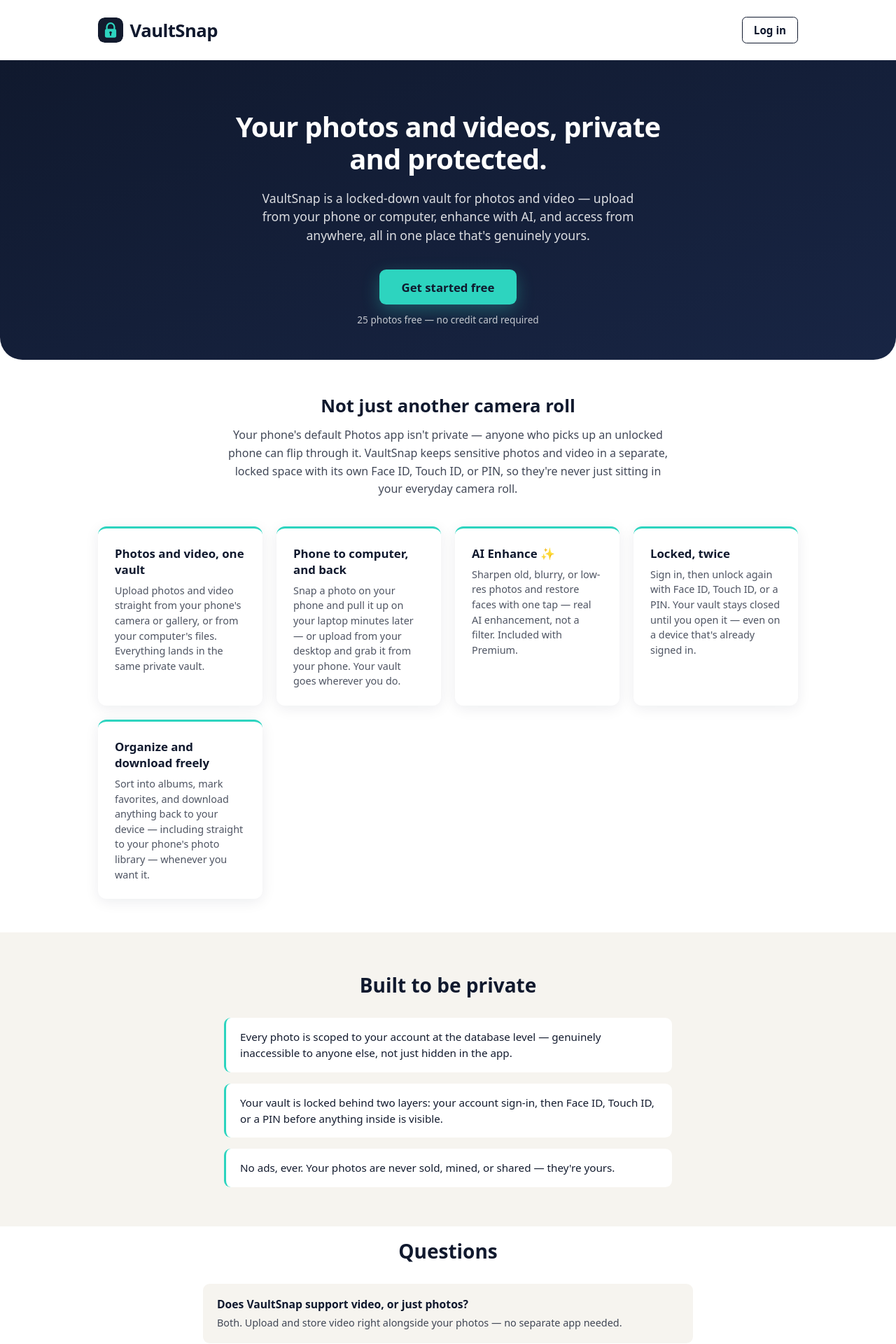
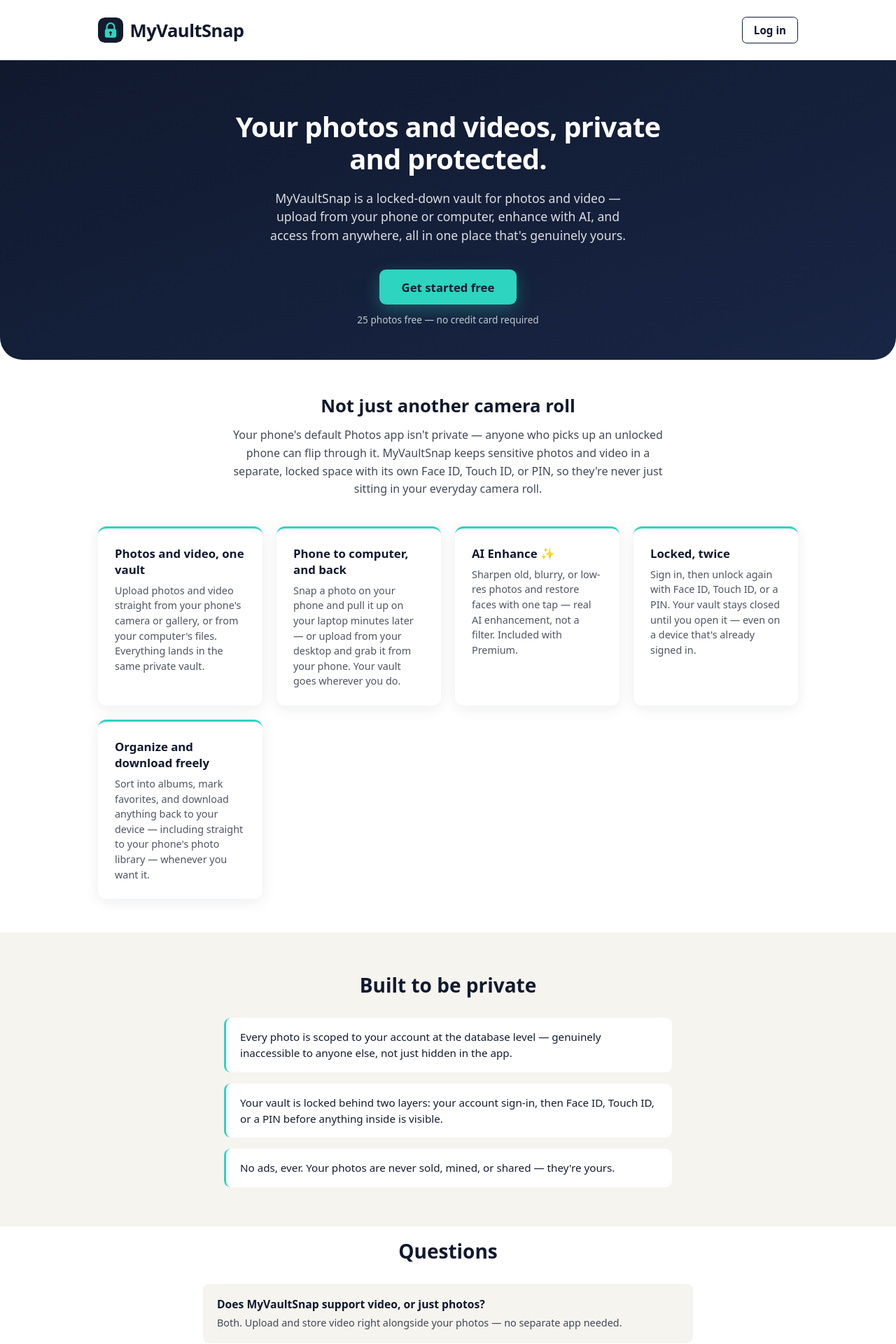
Before and after one commit to garygatewood-dev/vaultsnap, a React (Vite) app: page / in a window 1280 px wide. Shown: the top 1920 px of the page at 70% size. Built offline with nearby package versions, Linux system fonts and the light colour scheme; no server answers.

Commit message:
Rename app to MyVaultSnap across user-facing text

```diff
--- a/index.html
+++ b/index.html
@@ -3,12 +3,12 @@
   <head>
     <meta charset="UTF-8" />
     <meta name="viewport" content="width=device-width, initial-scale=1.0" />
-    <title>VaultSnap — Your Private Photo Vault</title>
+    <title>MyVaultSnap — Your Private Photo Vault</title>
     <meta
       name="description"
-      content="VaultSnap is a locked, private photo vault with albums, favorites, and AI-powered photo enhancement. Start free with 25 photos."
+      content="MyVaultSnap is a locked, private photo vault with albums, favorites, and AI-powered photo enhancement. Start free with 25 photos."
     />
-    <meta property="og:title" content="VaultSnap — Your Private Photo Vault" />
+    <meta property="og:title" content="MyVaultSnap — Your Private Photo Vault" />
     <meta
       property="og:description"
       content="A locked, private vault for your photos and video, with AI-powered enhancement. Start free with 25 photos."
@@ -16,7 +16,7 @@
     <meta property="og:type" content="website" />
     <meta property="og:url" content="https://myvaultsnap.com/" />
     <meta name="twitter:card" content="summary" />
-    <meta name="twitter:title" content="VaultSnap — Your Private Photo Vault" />
+    <meta name="twitter:title" content="MyVaultSnap — Your Private Photo Vault" />
     <meta
       name="twitter:description"
       content="A locked, private vault for your photos and video, with AI-powered enhancement."
--- a/src/components/PaywallScreen.jsx
+++ b/src/components/PaywallScreen.jsx
@@ -31,7 +31,7 @@
             ×
           </button>
         )}
-        <h1>VaultSnap Premium</h1>
+        <h1>MyVaultSnap Premium</h1>
         <p>{reason || 'Unlock unlimited photos with a 2-day free trial.'}</p>
 
         <div className="paywall-plans">
--- a/src/pages/Landing.jsx
+++ b/src/pages/Landing.jsx
@@ -33,7 +33,7 @@
 
 const FAQS = [
   {
-    q: 'Does VaultSnap support video, or just photos?',
+    q: 'Does MyVaultSnap support video, or just photos?',
     a: 'Both. Upload and store video right alongside your photos — no separate app needed.',
   },
   {
@@ -85,7 +85,7 @@
       <header className="landing-header">
         <span className="landing-brand">
           <LogoMark />
-          <span className="landing-logo-text">VaultSnap</span>
+          <span className="landing-logo-text">MyVaultSnap</span>
         </span>
         <Link to="/login" className="landing-nav-login">
           Log in
@@ -95,7 +95,7 @@
       <section className="landing-hero">
         <h1>Your photos and videos, private and protected.</h1>
         <p>
-          VaultSnap is a locked-down vault for photos and video — upload from your phone or computer, enhance with
+          MyVaultSnap is a locked-down vault for photos and video — upload from your phone or computer, enhance with
           AI, and access from anywhere, all in one place that's genuinely yours.
         </p>
         <div className="landing-hero-actions">
@@ -110,7 +110,7 @@
         <h2>Not just another camera roll</h2>
         <p>
           Your phone's default Photos app isn't private — anyone who picks up an unlocked phone can flip through it.
-          VaultSnap keeps sensitive photos and video in a separate, locked space with its own Face ID, Touch ID, or
+          MyVaultSnap keeps sensitive photos and video in a separate, locked space with its own Face ID, Touch ID, or
           PIN, so they're never just sitting in your everyday camera roll.
         </p>
       </section>
@@ -167,7 +167,7 @@
       </section>
 
       <footer className="landing-footer">
-        <span>© {new Date().getFullYear()} VaultSnap</span>
+        <span>© {new Date().getFullYear()} MyVaultSnap</span>
       </footer>
     </div>
   )
--- a/src/pages/Login.jsx
+++ b/src/pages/Login.jsx
@@ -40,7 +40,7 @@
   return (
     <main>
       <Link to="/" className="login-back-link">
-        ← VaultSnap
+        ← MyVaultSnap
       </Link>
       <h1>{mode === 'signin' ? 'Sign in' : 'Create your account'}</h1>
       <form onSubmit={handleSubmit}>
```
Also changed, not shown: src/lib/webauthn.js.
